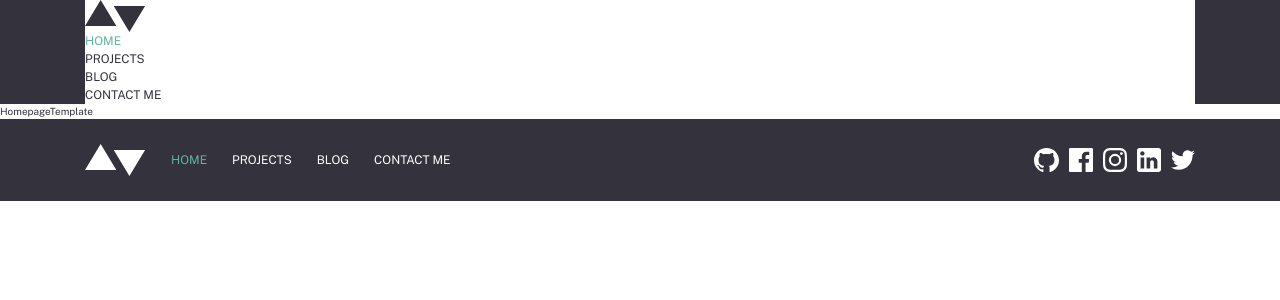
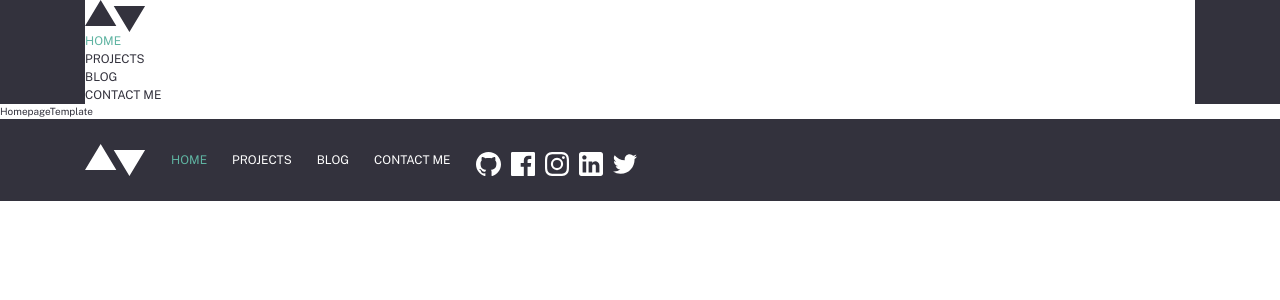
Before and after one commit to princemuel/dotfiles, a Next.js app: page / in a window 1280 px wide. Shown: the top 300 px of the page. Built offline with nearby package versions, Linux system fonts and the light colour scheme; a web font is replaced by a local one.

Commit message:
Updated social links styles

```diff
--- a/components/molecules/social-links/index.tsx
+++ b/components/molecules/social-links/index.tsx
@@ -9,7 +9,7 @@ const SocialLinks = ({ links }: Props) => {
   return (
     <ul
       role={'list'}
-      className='flex items-center gap-4 sm:ml-auto'
+      className='flex items-center gap-4 md:justify-self-end lg:self-end'
       aria-label='Social Links'
     >
       {links?.social?.map((link) => (
```
